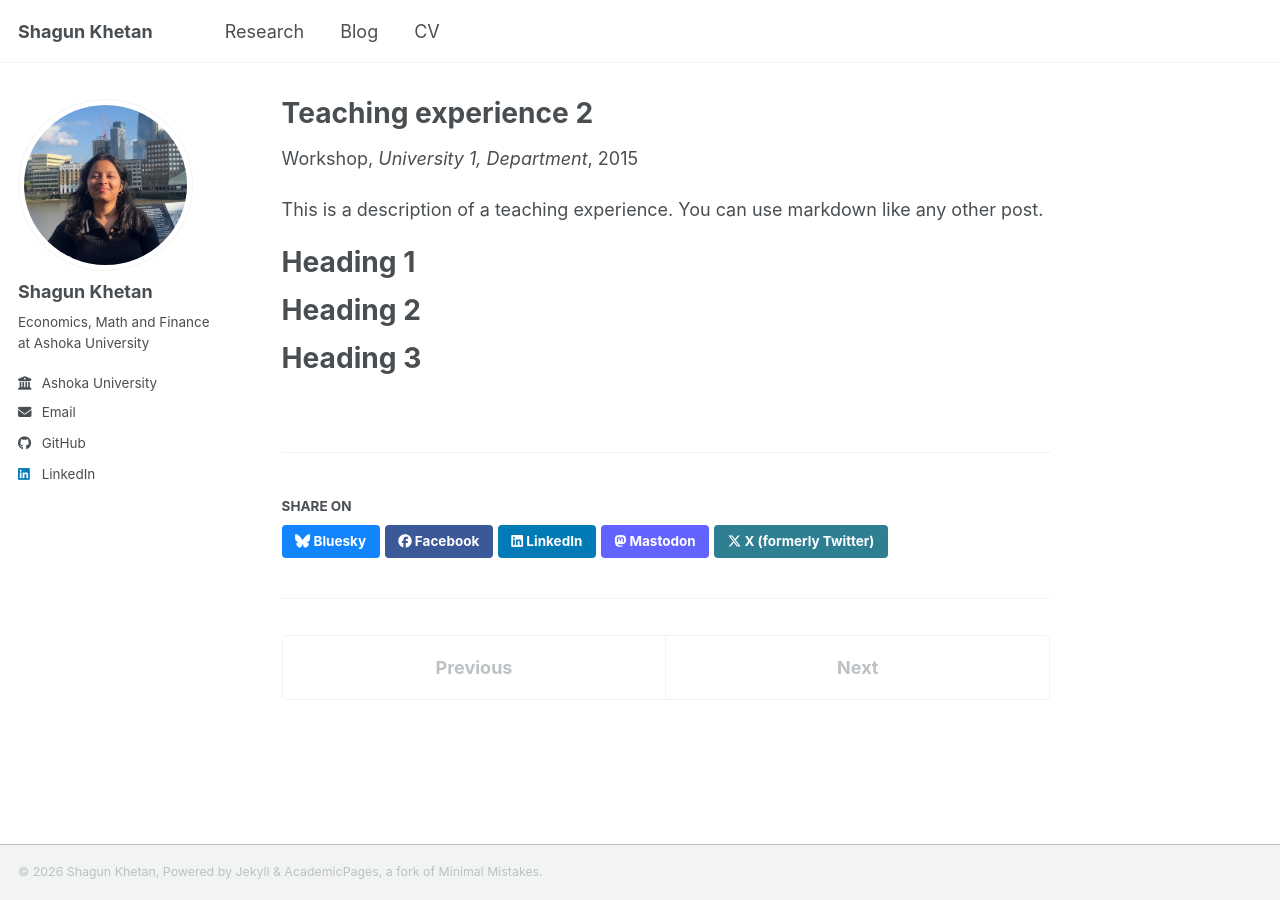
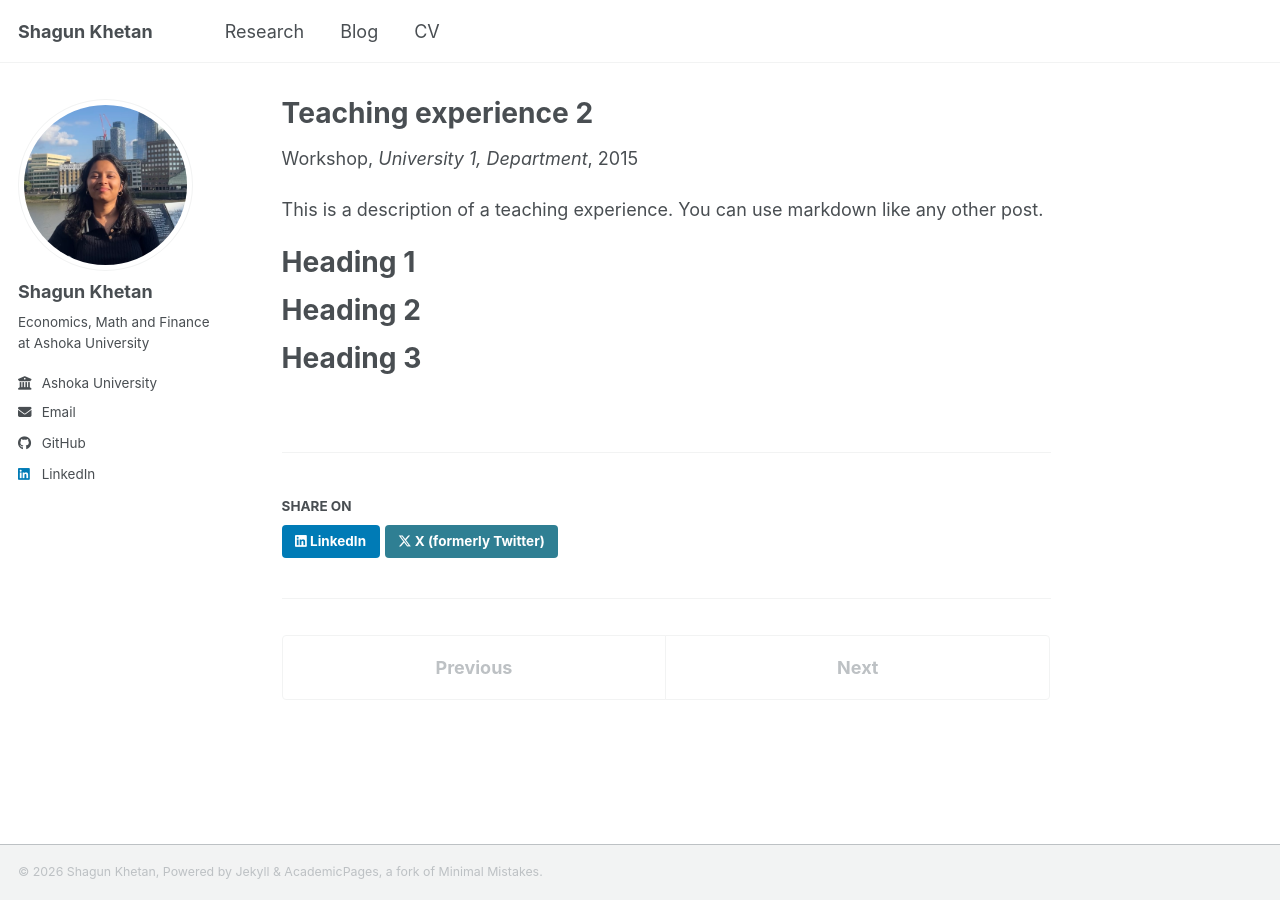
Before and after one commit to shagun-khetan/shagun-khetan.github.io, a Jekyll site: the page built from _teaching/2015-spring-teaching-2.md, in a window 1280 px wide. Built offline with Jekyll 4.4.1, drawn with Linux system fonts in a browser that asks for light colours; a script bundle is joined from its source files by our own code; library files that are not in the unit come from our copies.

Commit message:
removed footer social shares

```diff
--- a/_includes/social-share.html
+++ b/_includes/social-share.html
@@ -5,13 +5,13 @@
     <h4 class="page__share-title">{{ site.data.ui-text[site.locale].share_on_label | default: "Share on" }}</h4>
   {% endif %}
 
-  <a href="https://bsky.app/intent/compose?text={{ base_path }}{{ page.url }}" class="btn btn--bluesky" title="{{ site.data.ui-text[site.locale].share_on_label | default: 'Share on' }} Bluesky"><i class="fab fa-bluesky" aria-hidden="true"></i><span> Bluesky</span></a>
+  <!-- <a href="https://bsky.app/intent/compose?text={{ base_path }}{{ page.url }}" class="btn btn--bluesky" title="{{ site.data.ui-text[site.locale].share_on_label | default: 'Share on' }} Bluesky"><i class="fab fa-bluesky" aria-hidden="true"></i><span> Bluesky</span></a> -->
 
-  <a href="https://www.facebook.com/sharer/sharer.php?u={{ base_path }}{{ page.url }}" class="btn btn--facebook" title="{{ site.data.ui-text[site.locale].share_on_label | default: 'Share on' }} Facebook"><i class="fab fa-facebook" aria-hidden="true"></i><span> Facebook</span></a>
+  <!-- <a href="https://www.facebook.com/sharer/sharer.php?u={{ base_path }}{{ page.url }}" class="btn btn--facebook" title="{{ site.data.ui-text[site.locale].share_on_label | default: 'Share on' }} Facebook"><i class="fab fa-facebook" aria-hidden="true"></i><span> Facebook</span></a> -->
 
   <a href="https://www.linkedin.com/shareArticle?mini=true&url={{ base_path }}{{ page.url }}" class="btn btn--linkedin" title="{{ site.data.ui-text[site.locale].share_on_label | default: 'Share on' }} LinkedIn"><i class="fab fa-linkedin" aria-hidden="true"></i><span> LinkedIn</span></a>
 
-  <a href="https://www.addtoany.com/add_to/mastodon?linkurl={{  base_path | append: page.url | url_encode }}" class="btn btn--mastodon" title="{{ site.data.ui-text[site.locale].share_on_label | default: 'Share on' }} Mastodon"><i class="fab fa-mastodon" aria-hidden="true"></i><span> Mastodon</span></a>
+  <!-- <a href="https://www.addtoany.com/add_to/mastodon?linkurl={{  base_path | append: page.url | url_encode }}" class="btn btn--mastodon" title="{{ site.data.ui-text[site.locale].share_on_label | default: 'Share on' }} Mastodon"><i class="fab fa-mastodon" aria-hidden="true"></i><span> Mastodon</span></a> -->
 
   <a href="https://x.com/intent/post?text={{ base_path }}{{ page.url }}" class="btn btn--x" title="{{ site.data.ui-text[site.locale].share_on_label | default: 'Share on' }} X"><i class="fab fa-x-twitter" aria-hidden="true"></i><span> X (formerly Twitter)</span></a>
 </section>
```
